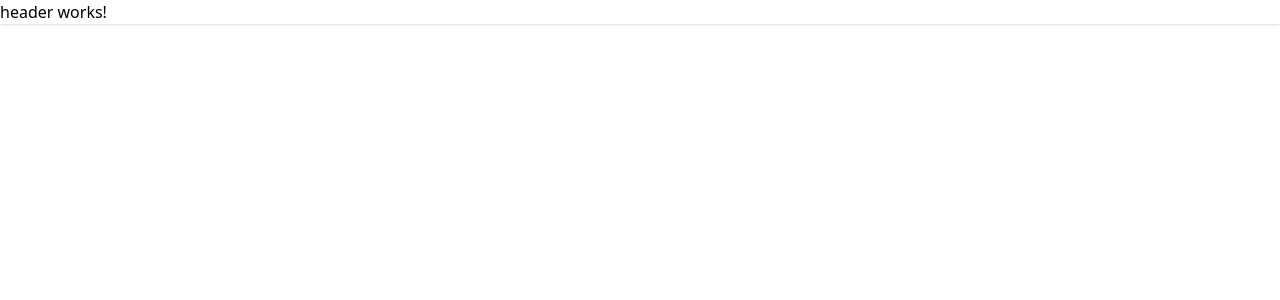
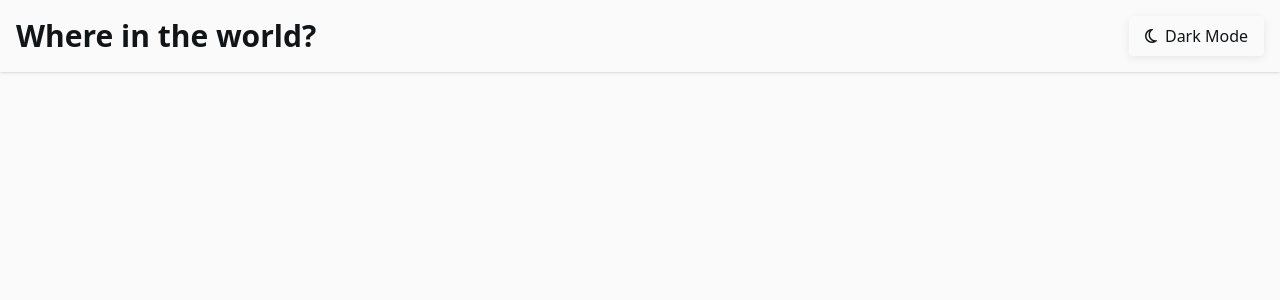
Before and after one commit to IndranjanaChatterjee/REST-Countries-API-with-color-theme-switcher, an Angular app: page /detail/1 in a window 1280 px wide. Shown: the top 300 px of the page. Built offline with nearby package versions, Linux system fonts and the light colour scheme.

Commit message:
feat:Theme Changer

```diff
--- a/package.json
+++ b/package.json
@@ -30,6 +30,7 @@
     "@angular/forms": "^21.0.0",
     "@angular/platform-browser": "^21.0.0",
     "@angular/router": "^21.0.0",
+    "@fortawesome/angular-fontawesome": "^4.0.0",
     "rxjs": "~7.8.0",
     "tslib": "^2.3.0"
   },
--- a/src/app/pages/detailed-page/detailed-page.html
+++ b/src/app/pages/detailed-page/detailed-page.html
@@ -4,7 +4,7 @@
 
   <div class="p-10">
     <button
-      class="mb-6 px-4 py-2 shadow rounded"
+      class="mb-6 px-4 py-2 shadow rounded shadow-theme bg-element text-theme hover:cursor-pointer"
       (click)="goBack()"
     >
       ← Back
@@ -14,7 +14,7 @@
       <img
         [src]="country.flags.svg"
         alt="{{ country.name }}"
-        class="w-[300px]"
+        class="w-75"
       />
 
       <div>
--- a/src/app/pages/header/header.html
+++ b/src/app/pages/header/header.html
@@ -1 +1,21 @@
-<div class="fixed top-0 left-0 w-full z-50 bg-white shadow">header works!</div>
+<div class="top-0 left-0 w-full z-50 shadow">
+  <header class="flex justify-between items-center p-4 max-w-7xl mx-auto">
+    <h1 class="sm:text-3xl font-bold">Where in the world?</h1>
+
+    <button
+      type="button"
+      class="px-2 sm:px-4 py-2 rounded shadow inline-flex items-center gap-2 whitespace-nowrap hover:cursor-pointer shadow-theme"
+      (click)="toggleMode()"
+    >
+      <!-- use Angular expressions (mode() is a signal) -->
+      @if(mode() === 'Dark Mode') {
+        <i class="fa-regular fa-moon"></i>
+      } @else {
+        <i class="fa-regular fa-sun"></i>
+      }
+      <span>{{mode()}}</span>
+    </button>
+
+
+  </header>
+</div>
--- a/src/app/pages/header/header.ts
+++ b/src/app/pages/header/header.ts
@@ -1,4 +1,4 @@
-import { Component } from '@angular/core';
+import { Component, signal } from '@angular/core';
 
 @Component({
   selector: 'app-header',
@@ -7,5 +7,19 @@ import { Component } from '@angular/core';
   styleUrl: './header.css',
 })
 export class Header {
+ mode = signal('Dark Mode');
+ theme = signal('light');
 
+
+
+
+  toggleMode() {
+    this.mode.update((current)=> current === 'Light Mode' ? 'Dark Mode' : 'Light Mode');
+    this.theme.update((current)=> current === 'light' ? 'dark' : 'light');
+    document.body.classList.toggle('dark');
+    console.log(document.body.classList);
+
+
+
+  }
 }
--- a/src/app/pages/main-section/main-section.html
+++ b/src/app/pages/main-section/main-section.html
@@ -1,11 +1,11 @@
-<app-header></app-header>
-<div class="bg-[#fafafa] flex justify-center md:justify-between items-center gap-10 flex-wrap my-10 p-7 px-12">
+
+<div class=" flex justify-center md:justify-between items-center gap-10 flex-wrap my-10 p-7 px-12">
   @if (isLoading()) {
     <div>Loading...</div>
   } @else {
     @for (country of countries; track country.name) {
       <div
-        class="country-card bg-[#ffffff] shadow-md rounded-md  w-[20rem] hover:cursor-pointer hover:scale-105 transition-transform duration-300 "
+        class="bg-element shadow-theme text-theme country-card bg-[#ffffff] shadow-md rounded-md  w-[20rem] hover:cursor-pointer hover:scale-105 transition-transform duration-300 "
         [routerLink]="['/detail', country.alpha2Code]"
       >
         <img [src]="country.flags.png" alt="{{ country.name }} flag" class="country-flag w-full h-50 object-cover rounded-t-md" />
--- a/src/index.html
+++ b/src/index.html
@@ -6,6 +6,13 @@
   <base href="/">
   <meta name="viewport" content="width=device-width, initial-scale=1">
   <link rel="icon" type="image/x-icon" href="favicon.ico">
+  <link
+  rel="stylesheet"
+  href="https://cdnjs.cloudflare.com/ajax/libs/font-awesome/6.5.1/css/all.min.css"
+  integrity="sha512-DTOQO9RWCH3ppGqcWaEA1BIZOC6xxalwEsw9c2QQeAIftl+Vegovlnee1c9QX4TctnWMn13TZye+giMm8e2LwA=="
+  crossorigin="anonymous"
+  referrerpolicy="no-referrer"
+/>
 </head>
 <body>
   <app-root></app-root>
--- a/src/styles.css
+++ b/src/styles.css
@@ -1,3 +1,44 @@
 /* You can add global styles to this file, and also import other style files */
 
 @import "tailwindcss";
+
+@import "tailwindcss";
+
+/* LIGHT THEME (default) */
+:root {
+  --bg: #fafafa;
+  --text: #111517;
+  --element: #ffffff;
+  --input: #ffffff;
+  --shadow: rgba(0, 0, 0, 0.08);
+}
+
+/* DARK THEME */
+.dark {
+  --bg: #202c37;
+  --text: #ffffff;
+  --element: #2b3945;
+  --input: #2b3945;
+  --shadow: rgba(0, 0, 0, 0.4);
+}
+
+/* GLOBAL APPLICATION */
+body {
+  background-color: var(--bg);
+  color: var(--text);
+}
+.bg-element {
+  background-color: var(--element);
+}
+
+.bg-input {
+  background-color: var(--input);
+}
+
+.text-theme {
+  color: var(--text);
+}
+
+.shadow-theme {
+  box-shadow: 0 2px 8px var(--shadow);
+}
```
Also changed, not shown: 1 other file (tests, documents, lock files or other folders).
